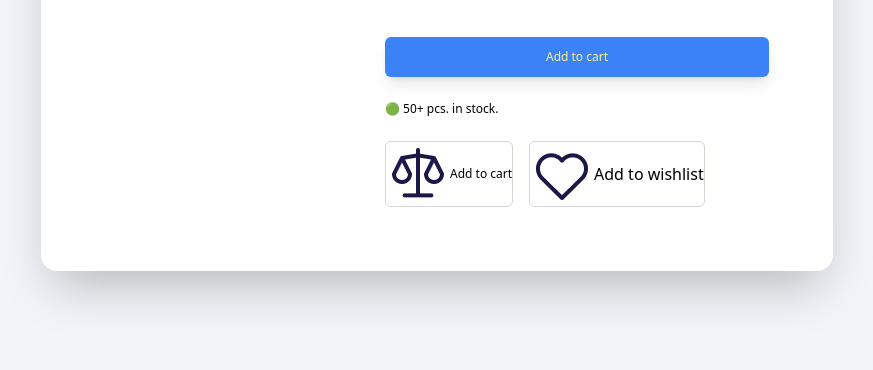
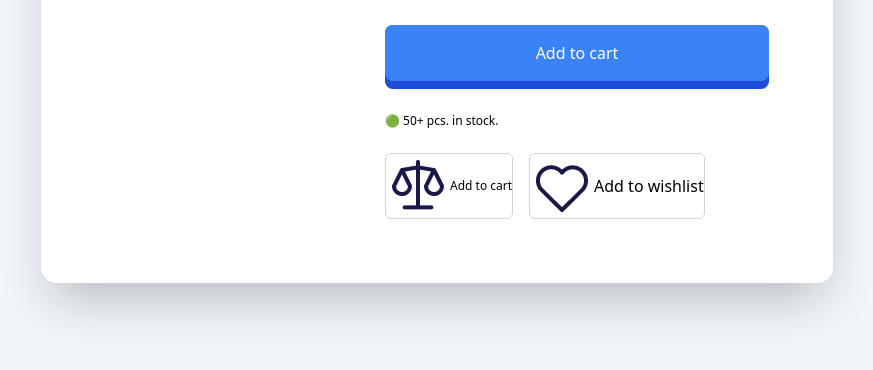
Before and after one commit to angusgee/product-modal, a website: page index.html in a window 1280 px wide. Shown: the part 430-800 px from the top of the page, without its empty margins (203-1076 px from the left). Drawn offline with Linux system fonts and the light colour scheme.

Commit message:
Add styles to button group

```diff
--- a/index.html
+++ b/index.html
@@ -47,11 +47,23 @@
               </p>
             </div>
           </div>
-          <button
-            class="w-full bg-blue-500 text-xs text-yellow-200 shadow-lg mt-4 rounded-md py-3 hover:bg-blue-800"
-          >
-            Add to cart
-          </button>
+          <!-- end label and description container -->
+
+          <!-- Button group container -->
+          <div class="group">
+            <button
+              class="w-full bg-blue-700 text-white border-b-8 border-b-blue-700 rounded-lg group-hover:border-t-8 group-hover:border-b-0 group-hover:bg-blue-700 group-hover:border-t-blue-700 group-hover:shadow-lg transition-all duration-150"
+            >
+              <div
+                class="px-8 py-4 bg-blue-500 rounded-lg group-hover:bg-blue-700 duration-150"
+              >
+                Add to cart
+              </div>
+            </button>
+          </div>
+          <!-- end button group -->
+
+          <!-- Stock container -->
           <p class="mt-4 text-xs">🟢 50+ pcs. in stock.</p>
           <!-- Icon container -->
           <div class="mt-4 mb-10 flex gap-4">
```
Also changed, not shown: css/style.css.
